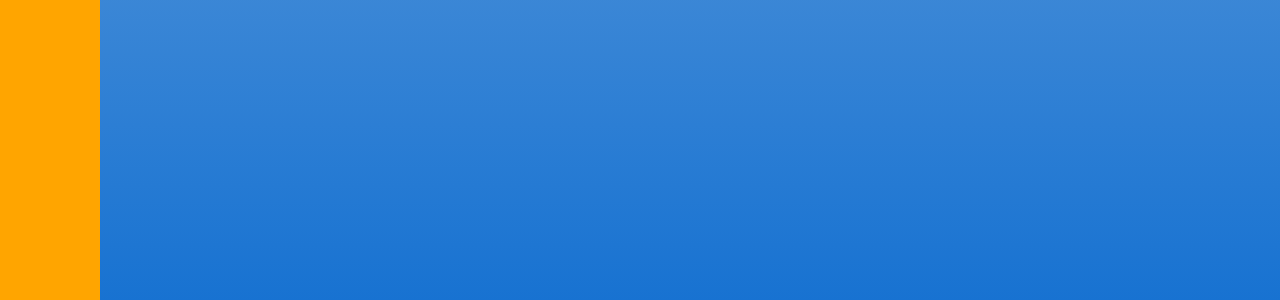
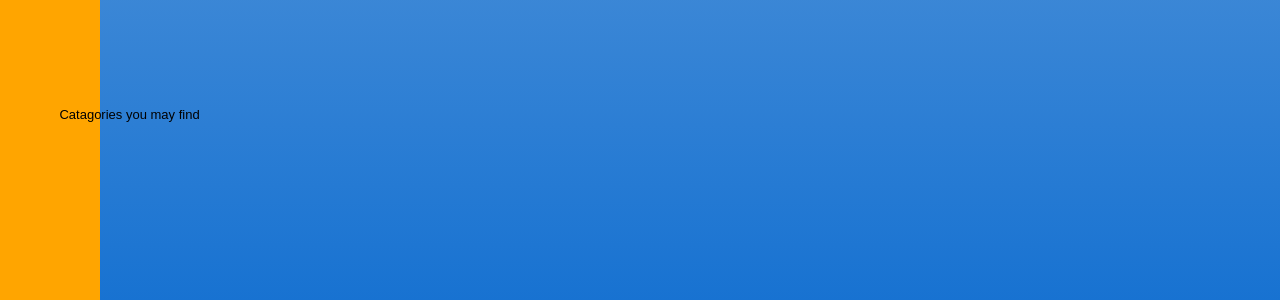
Before and after one commit to ITP19NYPL/NYPL_Taxonomy_Application, a Flask app: template service/templates/results.html in a window 1280 px wide. Shown: the part 348-648 px from the top of the page. Run offline with Flask 2, Linux system fonts and the light colour scheme; the template is opened without the code that fills it, so the values that code supplies are empty; parts of the project's set-up code (start-up, migrations or seed data) failed here and were passed over; some libraries are stand-ins or nearby versions.

```diff
--- a/service/templates/results.html
+++ b/service/templates/results.html
@@ -30,6 +30,9 @@
   <section class="list-intro">
   </section>
   <section class="awesome-list">
+    <div class="information">
+      <span>Catagories you may find</span>
+    </div>
     {% for i in range(0, len) %}
     <div class="awesome-list-item">
       {% if result[i] == None %}
```
